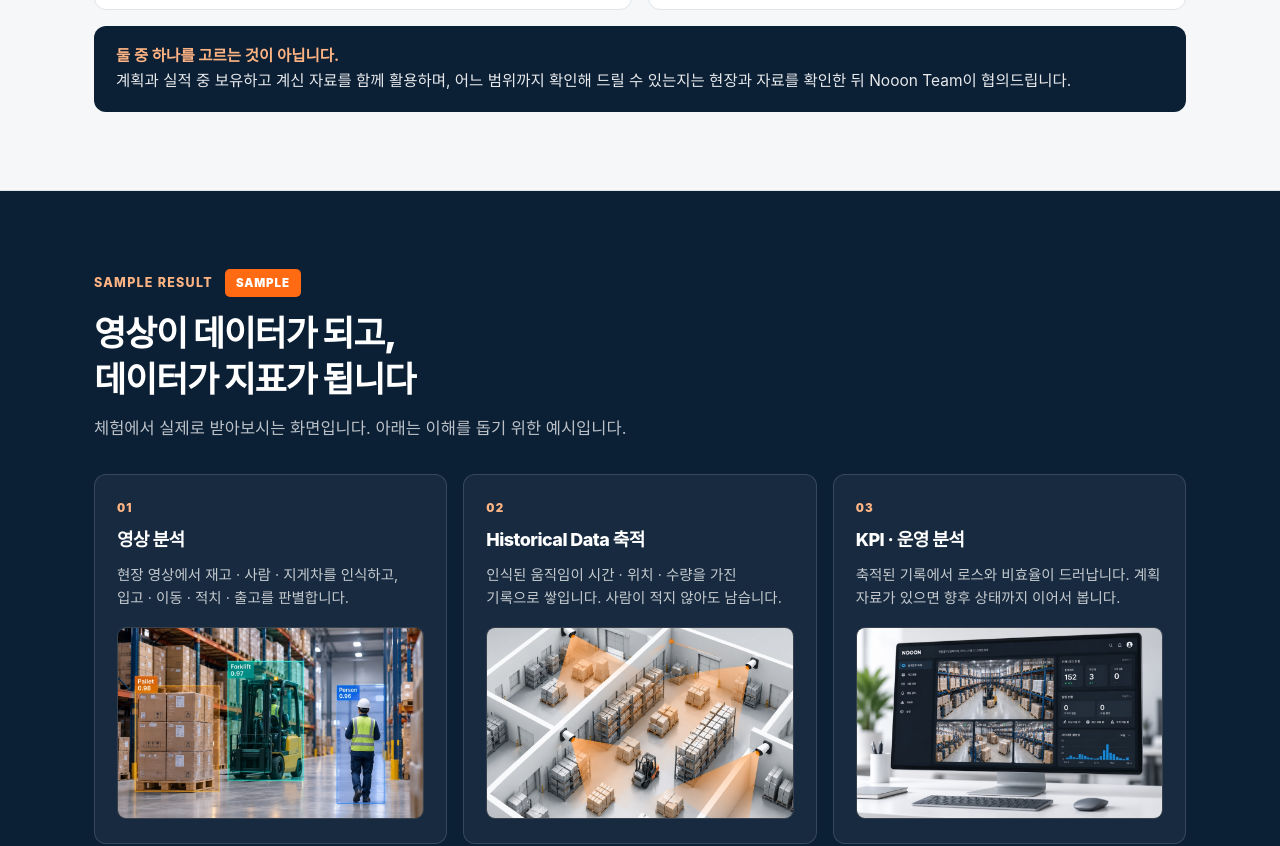
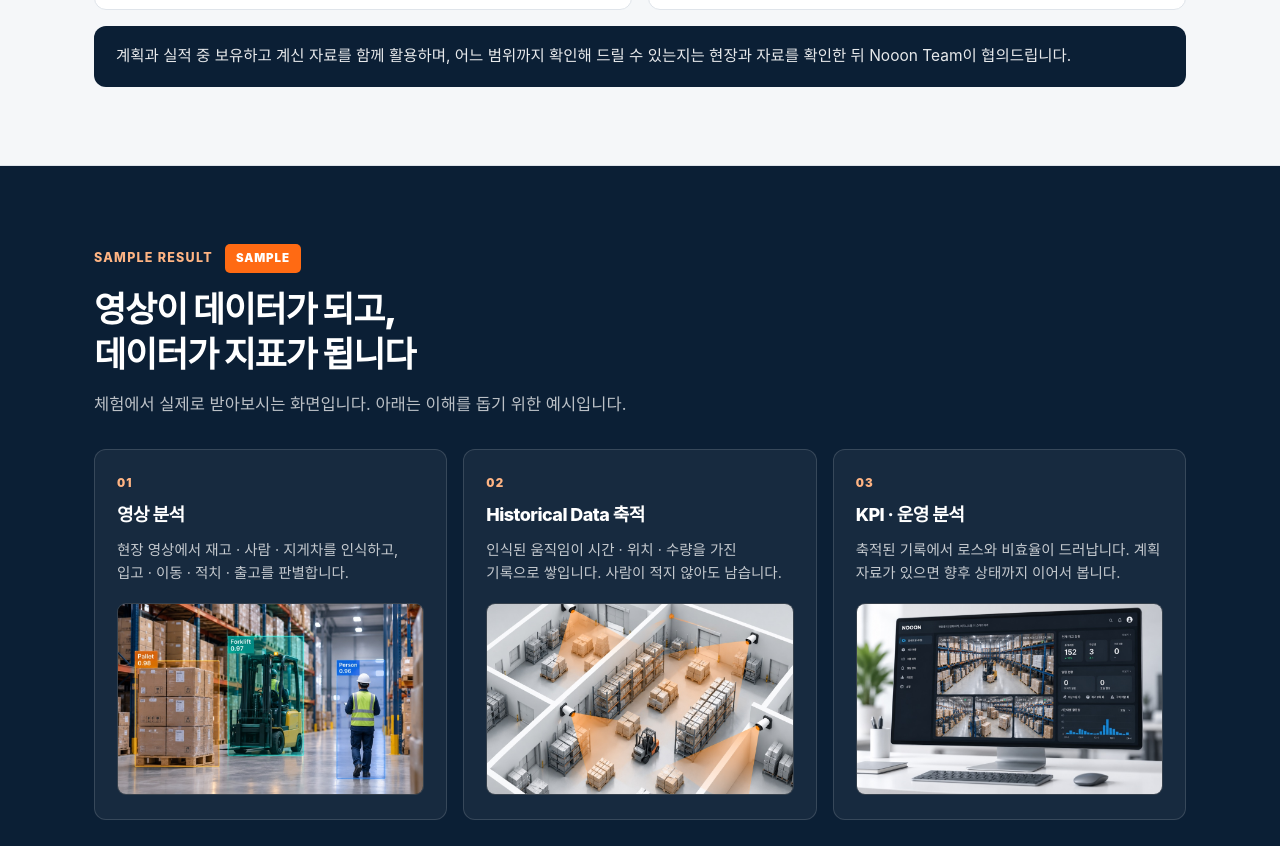
Before and after one commit to tccinsmkt/nooon, a website: page index.html in a window 1280 px wide. Shown: the part 2500-3346 px from the top of the page. Drawn offline with Linux system fonts and the light colour scheme.

Commit message:
note-bar 첫 문장 삭제
"둘 중 하나를 고르는 것이 아닙니다." 제거.
계획·실적 자료를 함께 활용한다는 설명은 그대로 유지.

Co-Authored-By: Claude Opus 5 <noreply@anthropic.com>

```diff
--- a/index.html
+++ b/index.html
@@ -469,7 +469,6 @@ footer .slogan{font-weight:700;color:rgba(255,255,255,.85);font-size:15px}
     </div>
 
     <div class="note-bar">
-      <b>둘 중 하나를 고르는 것이 아닙니다.</b><br>
       계획과 실적 중 보유하고 계신 자료를 함께 활용하며, 어느 범위까지 확인해 드릴 수 있는지는
       현장과 자료를 확인한 뒤 Nooon&nbsp;Team이 협의드립니다.
     </div>
```
Also changed, not shown: src/index.html (+0 -1 lines).
